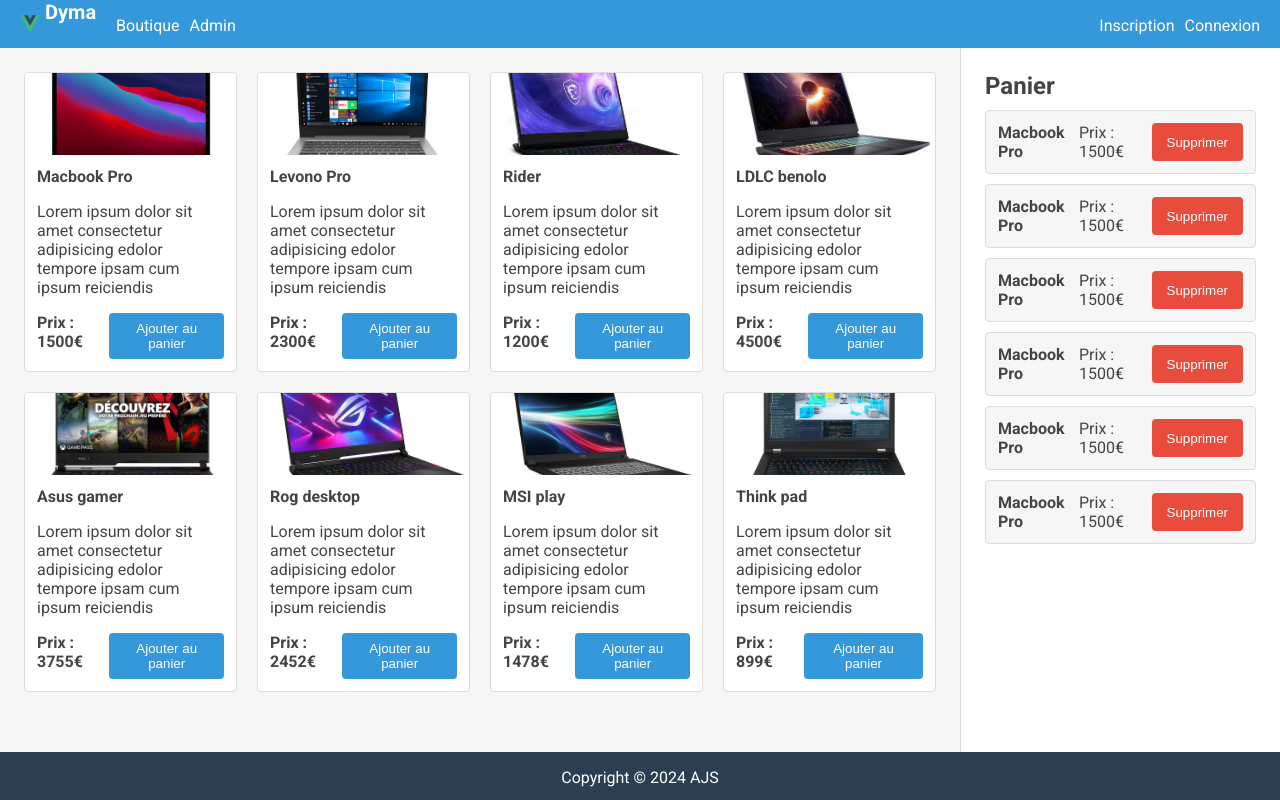
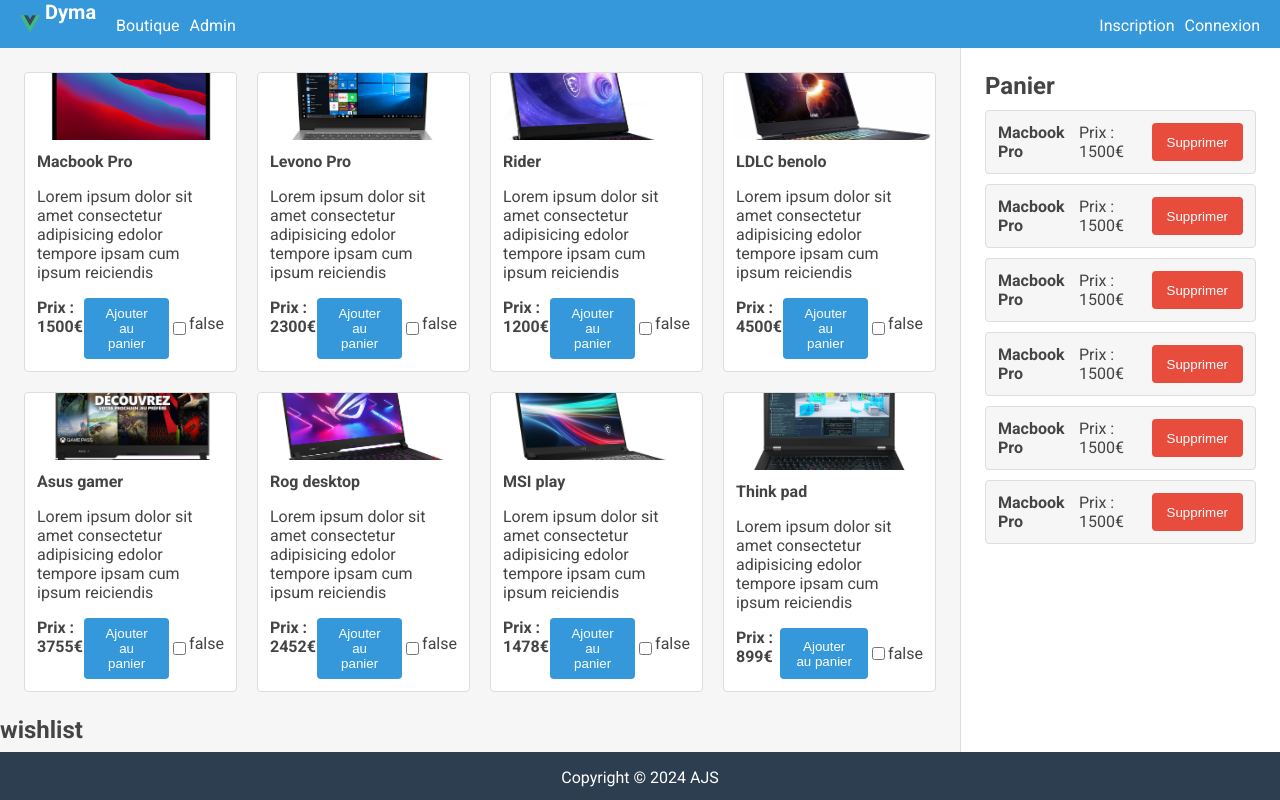
Before and after one commit to Antony-jacques/vue-ecommerce, a Vue app: page / in a window 1280 px wide. Built offline with nearby package versions, Linux system fonts and the light colour scheme.

Commit message:
addToCart & addToWishlist

```diff
--- a/src/App.vue
+++ b/src/App.vue
@@ -1,20 +1,34 @@
 <script setup lang="ts">
-import TheHeader from './components/Header.vue';
-import TheFooter from './components/Footer.vue';
-import Shop from './components/Shop/Shop.vue';
-import Cart from './components/Cart/Cart.vue';
-import data from './data/product';
-import { reactive } from 'vue';
-import type { ProductInterface } from './interfaces/productInterface';
+import TheHeader from './components/Header.vue'
+import TheFooter from './components/Footer.vue'
+import Shop from './components/Shop/Shop.vue'
+import Cart from './components/Cart/Cart.vue'
+import data from './data/product'
+import { reactive } from 'vue'
+import type { ProductInterface } from './interfaces/productInterface'
 
-const products = reactive<ProductInterface[]>(data)
+const state = reactive<{
+  products: ProductInterface[],
+  cart: ProductInterface[],
+}>({
+  products: data,
+  cart: [],
+})
+
+function addProductToCart(productId: number): void {
+  const product = state.products.find((product) => product.id === productId)
+  if (product && !state.cart.find((product) => product.id === productId)) {
+    state.cart.push({ ...product }) // create an other product object without Proxy
+  }
+}
 
 </script>
 
 <template>
   <div class="app-container">
     <TheHeader class="header" />
-    <Shop :products="products" class="shop" />
+    <Shop @add-product-to-cart="addProductToCart" :products="state.products"
+    @add-to-wish-list="addToWishList" class="shop" />
     <Cart class="cart" />
     <TheFooter class="footer" />
   </div>
--- a/src/components/Shop/Shop.vue
+++ b/src/components/Shop/Shop.vue
@@ -1,15 +1,44 @@
 <template>
   <div>
-    <ShopProductList :products="products" />
+    <ShopProductList @add-product-to-cart="emit('addProductToCart', $event)" :products="products"
+    @add-to-wish-list="addToWishList" />
+    <div>
+      <h2>wishlist</h2>
+      <div v-for="wishProduct in state.wishList" :key="wishProduct.title">
+        {{ wishProduct.title }}
+      </div>
+    </div>
   </div>
 </template>
 
 <script setup lang="ts">
-import { ProductInterface } from '../../interfaces/productInterface'
+import { reactive } from 'vue'
+import type { ProductInterface } from '../../interfaces/productInterface'
 import ShopProductList from './ShopProductList.vue'
 
-defineProps<{
+const props = defineProps<{
   products: ProductInterface[]
 }>()
+
+const emit = defineEmits<{
+  (e: 'addProductToCart', productId: number):void,
+}>()
+
+const state = reactive<{
+  wishList: ProductInterface[]
+}>({
+  wishList: []
+})
+
+function addToWishList(wishProduct): void {
+  console.log(wishProduct)
+  const product = props.products.find((product) => product.id === wishProduct.productId)
+    if (product && wishProduct.isAddedTowishList && !state.wishList.find((product) => product.id === wishProduct.productId)) {
+      state.wishList.push({ ...product }) // create an other product object without Proxy
+    } else if(product && !wishProduct.isAddedTowishList && state.wishList.find((product) => product.id === wishProduct.productId)){
+      state.wishList = state.wishList.filter(product => product.id !== wishProduct.productId)
+    }
+    console.log(state.wishList)
+}
 </script>
 <style lang="scss" scoped></style>
--- a/src/components/Shop/ShopProduct.vue
+++ b/src/components/Shop/ShopProduct.vue
@@ -6,18 +6,32 @@
       <p>{{ product.description }}</p>
       <div class="d-flex flex-row align-items-center">
         <strong class="flex-fill">Prix : {{ product.price }}€</strong>
-        <button class="btn btn-primary">Ajouter au panier</button>
+        <button @click="emit('addProductToCart', product.id)" class="btn btn-primary">Ajouter au panier</button>
+        <input v-model="isAddedTowishList" type="checkbox">
+        <p>{{ isAddedTowishList }}</p>
       </div>
     </div>
   </div>
 </template>
 
 <script setup lang="ts">
+import { ref, watch } from 'vue'
 import type { ProductInterface } from '../../interfaces/productInterface'
 
-defineProps<{
+const props = defineProps<{
   product: ProductInterface
 }>()
+
+const emit = defineEmits<{
+  (e: 'addProductToCart', productId: number): void,
+  (e: 'addToWishList', wishProduct: { isAddedTowishList: boolean, productId: number }): void
+}>()
+
+const isAddedTowishList = ref(false)
+
+watch(isAddedTowishList, (newValue) => {
+  emit('addToWishList', { isAddedTowishList: newValue, productId: props.product.id })
+})
 </script>
 
 <style lang="scss" scoped>
@@ -28,7 +42,6 @@
   &-image {
     border-top-right-radius: var(--border-radius);
     border-top-left-radius: var(--border-radius);
-    // background-image: url('@/assets/images/macbook_pro.png');
     background-size: cover;
     background-position: center;
     height: 250px;
--- a/src/components/Shop/ShopProductList.vue
+++ b/src/components/Shop/ShopProductList.vue
@@ -1,15 +1,22 @@
 <template>
   <div class="grid p-20">
-    <ShopProduct v-for="product in products" :key="product.title" :product="product" />
+    <ShopProduct v-for="product in products" :key="product.title" :product="product"
+    @add-product-to-cart="emit('addProductToCart', $event)"
+    @add-to-wish-list=" emit('addToWishList', $event)"/>
   </div>
 </template>
 
 <script setup lang="ts">
-import { ProductInterface } from '../../interfaces/productInterface'
+import type { ProductInterface } from '../../interfaces/productInterface'
 import ShopProduct from './ShopProduct.vue'
 
 defineProps<{
   products: ProductInterface[]
+}>()
+
+const emit = defineEmits<{
+  (e: 'addProductToCart', productId: number):void
+  (e: 'addToWishList', wishProduct: object):void
 }>()
 
 </script>
--- a/src/interfaces/productInterface.ts
+++ b/src/interfaces/productInterface.ts
@@ -1,4 +1,5 @@
 export interface ProductInterface {
+  id: number
   title: string,
   description: string,
   image: string,
```
